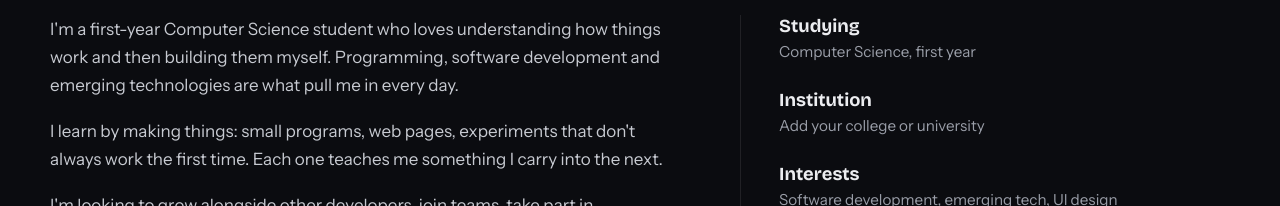
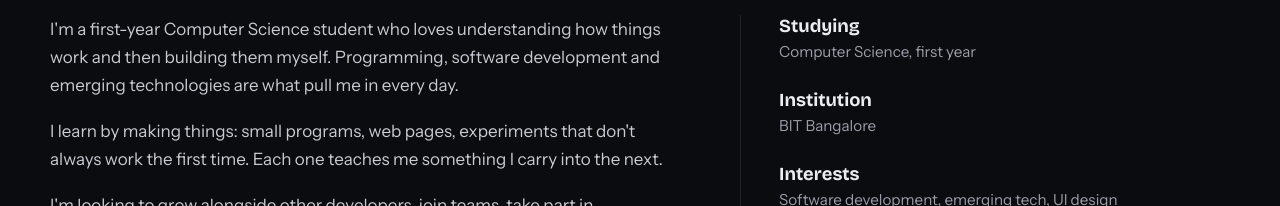
Before and after one commit to heyyaadil/AADIL-PORTFOLIO, a Next.js app: page / in a window 1280 px wide. Shown: the part 1062-1268 px from the top of the page. Built offline with nearby package versions, Linux system fonts and the light colour scheme.

Commit message:
Update institution to BIT Bangalore

```diff
--- a/AADIL — Developer Portfolio.html
+++ b/AADIL — Developer Portfolio.html
@@ -221,7 +221,7 @@ const DATA = {
   ],
   facts: [
     { k: "Studying", v: "Computer Science, first year" },
-    { k: "Institution", v: "Add your college or university", ph: true },
+    { k: "Institution", v: "BIT Bangalore" },
     { k: "Interests", v: "Software development, emerging tech, UI design" },
     { k: "Currently", v: "Learning, building, exploring" }
   ],
--- a/src/data/portfolio.ts
+++ b/src/data/portfolio.ts
@@ -63,7 +63,7 @@ const DATA: PortfolioData = {
   ],
   facts: [
     { k: "Studying", v: "Computer Science, first year" },
-    { k: "Institution", v: "Add your college or university", ph: true },
+    { k: "Institution", v: "BIT Bangalore" },
     { k: "Interests", v: "Software development, emerging tech, UI design" },
     { k: "Currently", v: "Learning, building, exploring" }
   ],
```
